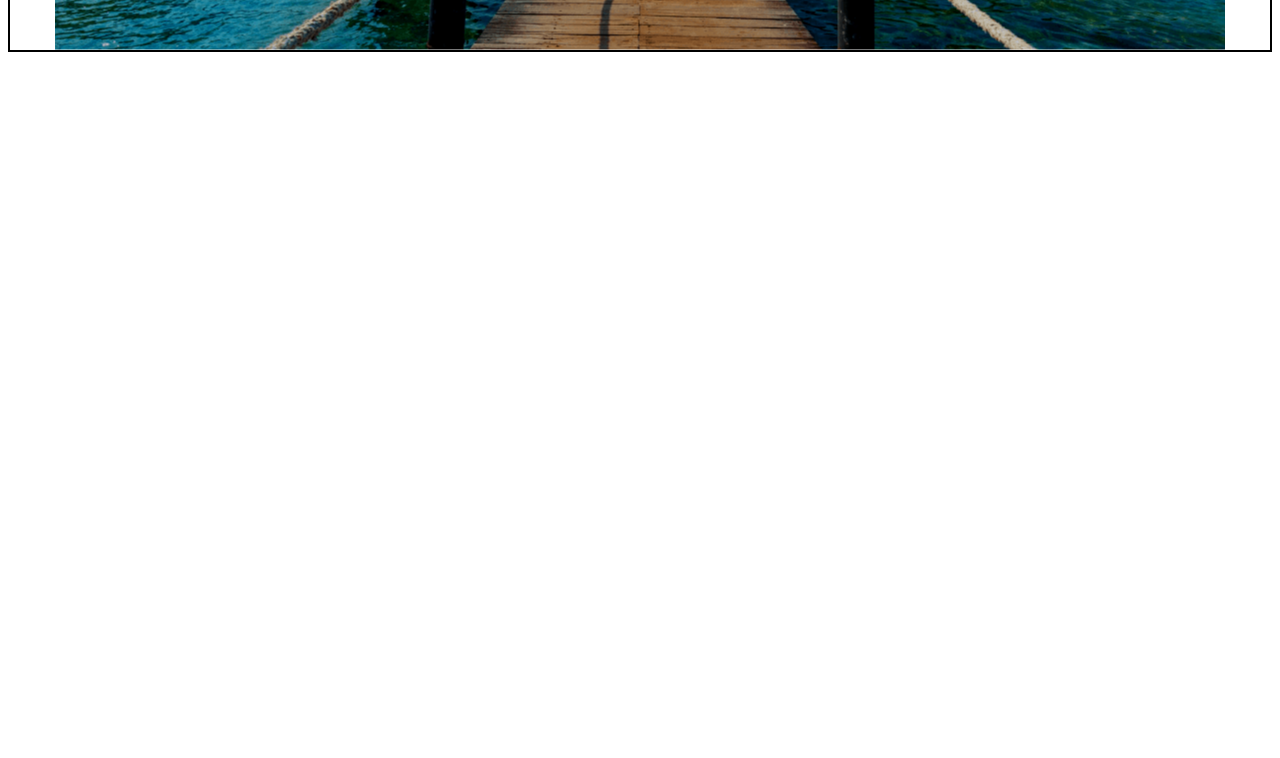
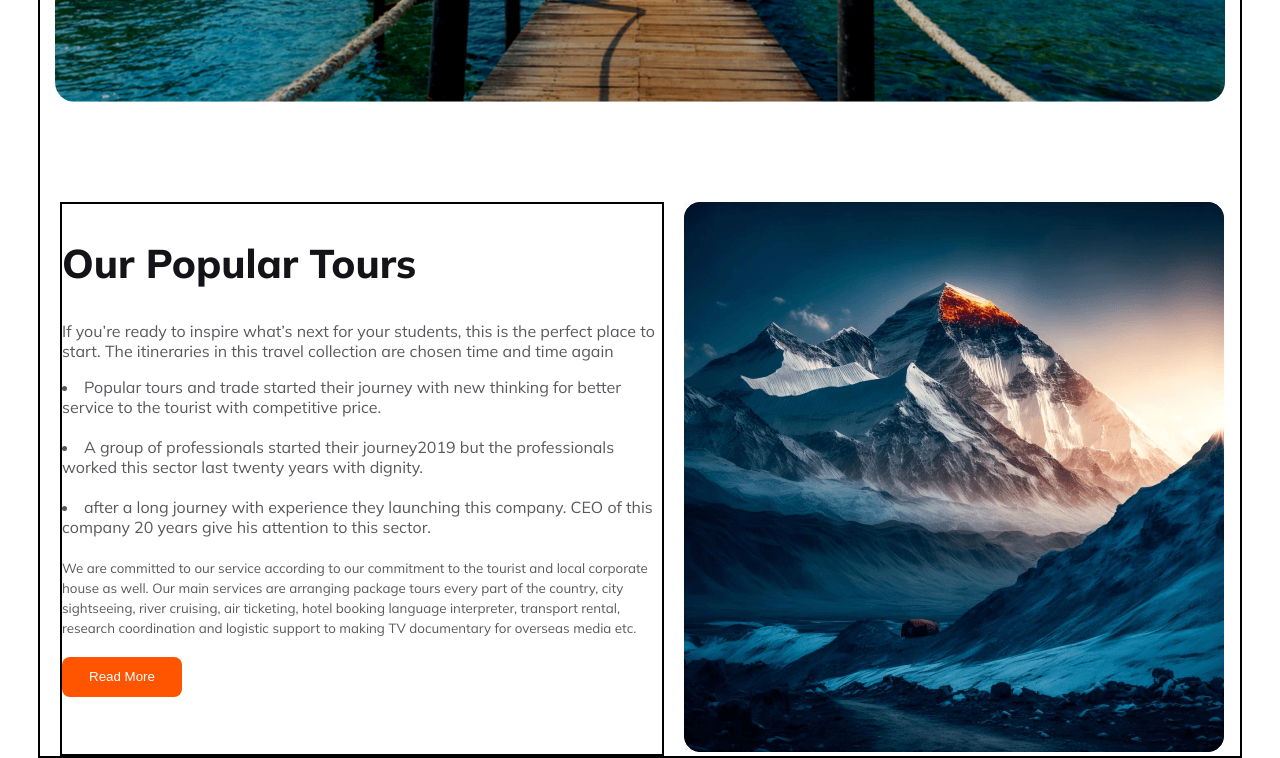
Before and after one commit to Maruf4d/Assignment-2, a plain HTML site: page index.html in a window 1280 px wide. Shown: the part 559-1317 px from the top of the page. Before the commit the page ends 800 px from the top, so only its background shows below. Drawn offline with Linux system fonts and the light colour scheme.

Commit message:
main Section toure role added

```diff
--- a/index.html
+++ b/index.html
@@ -47,5 +47,41 @@
             </section>
         </section>
     </header>
+<!-- header end -->
+
+<main>
+<section class="main-container">
+    <article class="main-title">
+        <h2 class="tours-item">Our Popular Tours</h2>
+        <p class="tours-rules">If you’re ready to inspire what’s next for your students, this is the perfect place to start. The itineraries in this travel collection are chosen time and time again</p>
+        <div class="tours-rules">
+            <li>Popular tours and trade started their journey with new thinking for better service to the tourist with competitive price.</li><br>
+
+        <li>A group of professionals started their journey2019 but the professionals worked this sector last twenty years with dignity.</li><br>
+
+        <li>after a long journey with experience they launching this company. CEO of this company 20 years give his attention to this sector.</li><br>
+        <small>
+            We are committed to our service according to our commitment to the tourist and local corporate house as well. Our main services are arranging package tours every part of the country, city sightseeing, river cruising, air ticketing, hotel booking language interpreter, transport rental, research coordination and logistic support to making TV documentary for overseas media etc.
+        </small>
+        </div>
+        <button class="btn">Read More</button>
+       </article>
+       <div class="tours-img">
+        <img src="Images/Rectangle 4.png" alt="">
+       </div>
+</section>
+
+<article>
+
+</article>
+
+
+</main>
+<footer>
+
+</footer>
+
+
+
 </body>
 </html>
--- a/styles/responsive.css
+++ b/styles/responsive.css
@@ -6,12 +6,11 @@
     .item-container{
         display: flex;
         flex-direction: row;
-        gap: 30px;
+        gap: 10px;
     }
     .banner-container{
         width: 100%;
         height: 100%;
-        text-align: justify;
     }
     .banner-title{
         font-size: 25px;
@@ -28,8 +27,9 @@
     .header-title{
         font-size: 24px;
     }
-    .item-container{
+    .banner-description{
         font-size: 16px;
+        padding: 10px ;
     }
     /* Banner Section end */
 }
--- a/styles/style.css
+++ b/styles/style.css
@@ -1,10 +1,10 @@
 /* Maim Header */
-header{
-    border: 2px solid;
-}
 
 body{
     font-family: "Mulish";
+    border: 2px solid;
+    max-width: 1200px;
+    margin: 0 auto;
 }
 /* Nav Style Start */
 .nav-header{
@@ -47,6 +47,8 @@ body{
     background-repeat: no-repeat;
     background-position: center;
     object-fit: cover;
+    margin-top: 60px;
+    border-radius: 20px;
 }
 .banner-head{
   padding-top: 70px;
@@ -98,3 +100,30 @@ body{
     text-align: center;
     margin-top: 20px;
 }
+/* Main Section Start */
+
+.main-title{
+    width: 50%;
+    border: 2px solid;
+    margin-left: 20px;
+    margin-top: 100px;
+}
+.main-container{
+    display: flex;
+    gap: 20px;
+}
+.tours-item{
+color: #131318;
+font-size: 40px;
+font-weight: 800;
+}
+.tours-rules{
+color: rgba(19, 19, 24, 0.70);
+font-size: 16px;
+font-weight: 400;
+}
+.tours-img{
+ margin-top: 100px;
+ object-fit: cover;
+}
+/* Tours role end */
```
